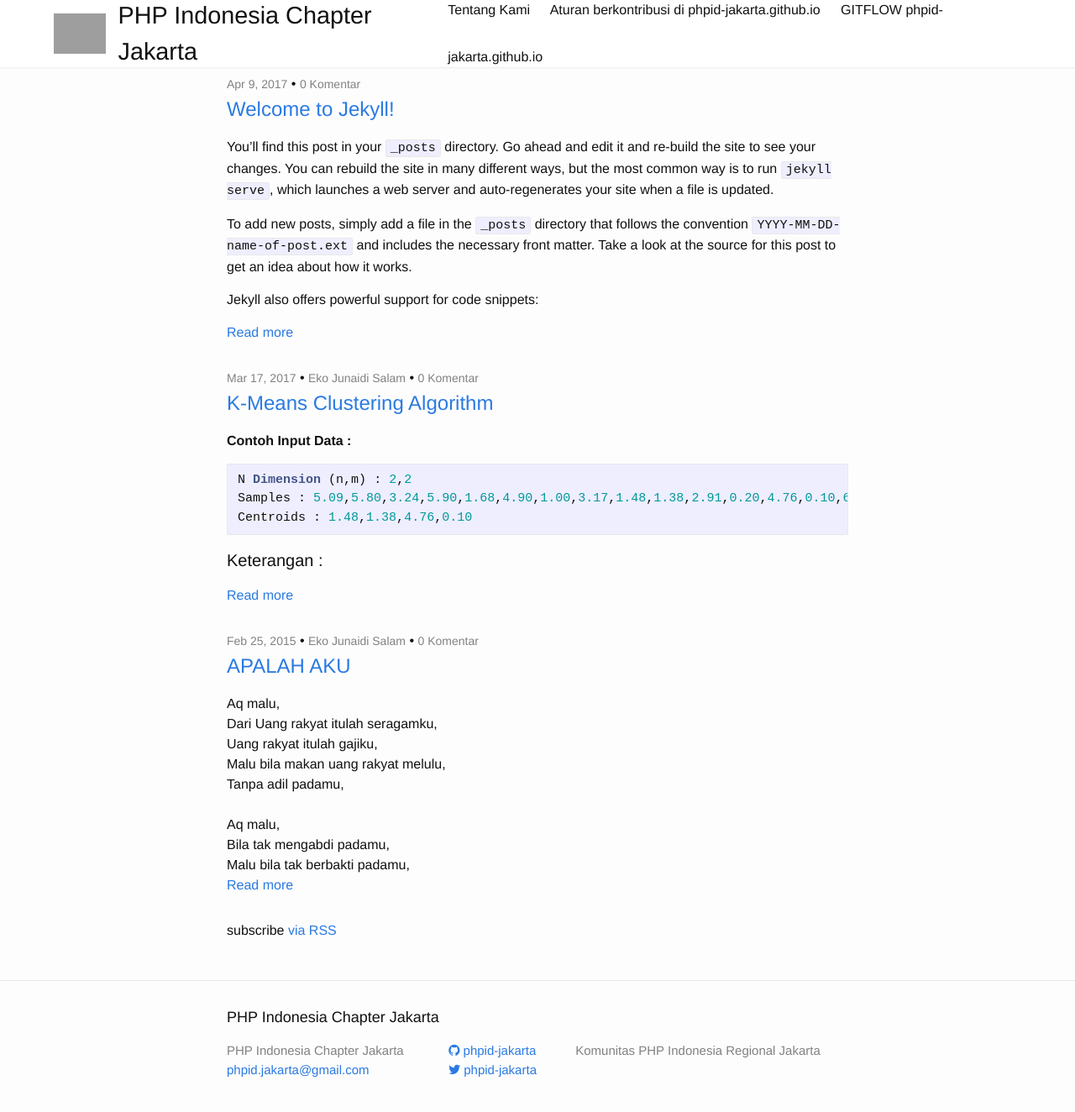
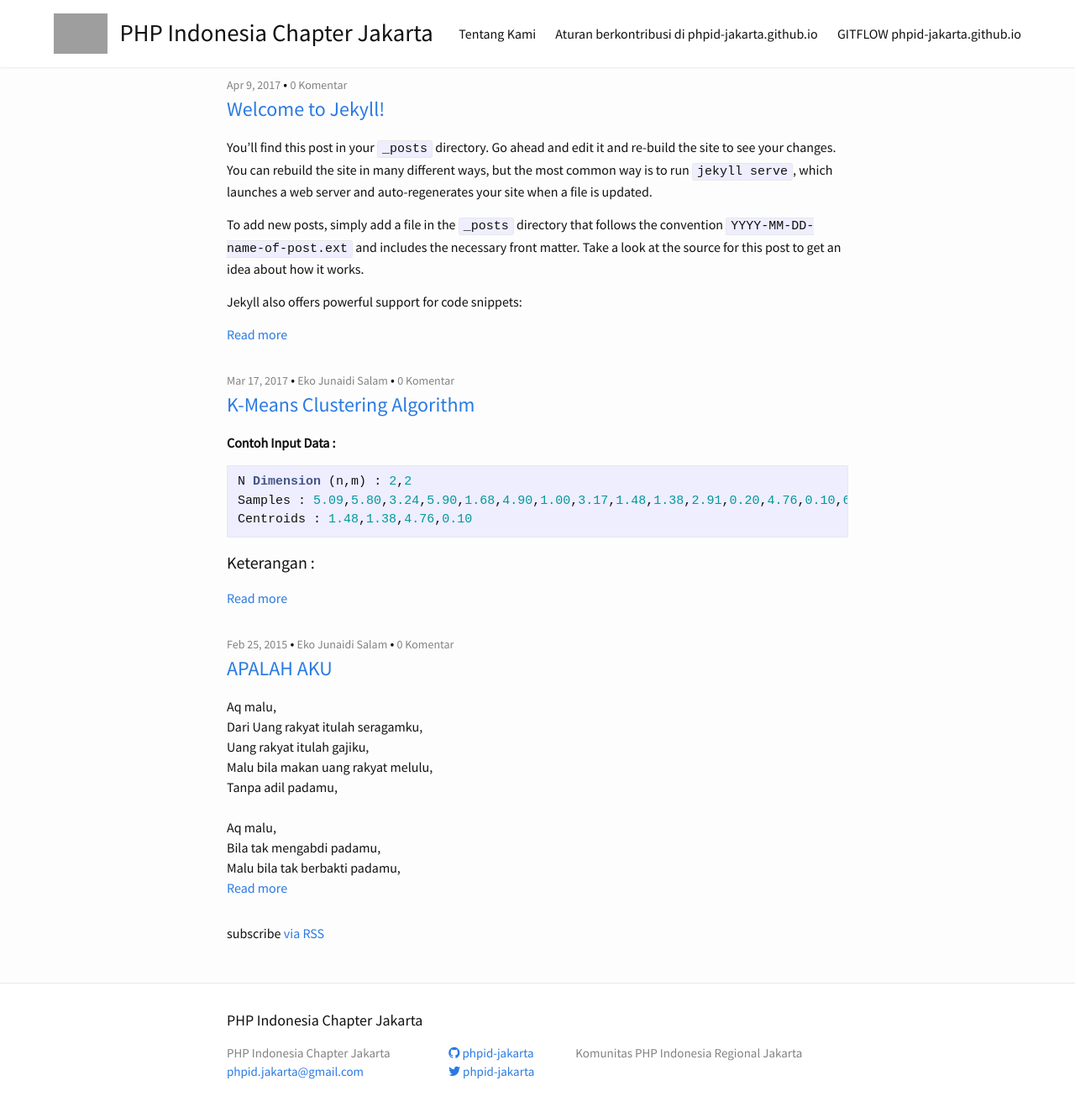
Before and after one commit to phpid-jakarta/phpid-jakarta.github.io, a Jekyll site: the page built from index.html, in a window 1280 px wide and 1348 px high. Shown: the top 1324 px of the window at 84% size. Built offline with Jekyll 4.4.1, drawn with Linux system fonts in a browser that asks for light colours; the list of posts is cut into pages by our own code; grey boxes are pictures that could not be loaded.

Commit message:
change font to source sans pro

```diff
--- a/_sass/minima.scss
+++ b/_sass/minima.scss
@@ -1,6 +1,6 @@
 // Define defaults for each variable.
 
-$base-font-family: "Helvetica Neue", Helvetica, Arial, sans-serif !default;
+$base-font-family: 'Source Sans Pro', sans-serif;
 $base-font-size:   16px !default;
 $base-font-weight: 400 !default;
 $small-font-size:  $base-font-size * 0.875 !default;
--- a/_sass/minima/site/_footer.scss
+++ b/_sass/minima/site/_footer.scss
@@ -3,6 +3,7 @@
  * Site footer
  */
 .site-footer {
+  background: #fff;
   border-top: 1px solid $grey-color-light;
   padding: $spacing-unit 0;
 }
```
